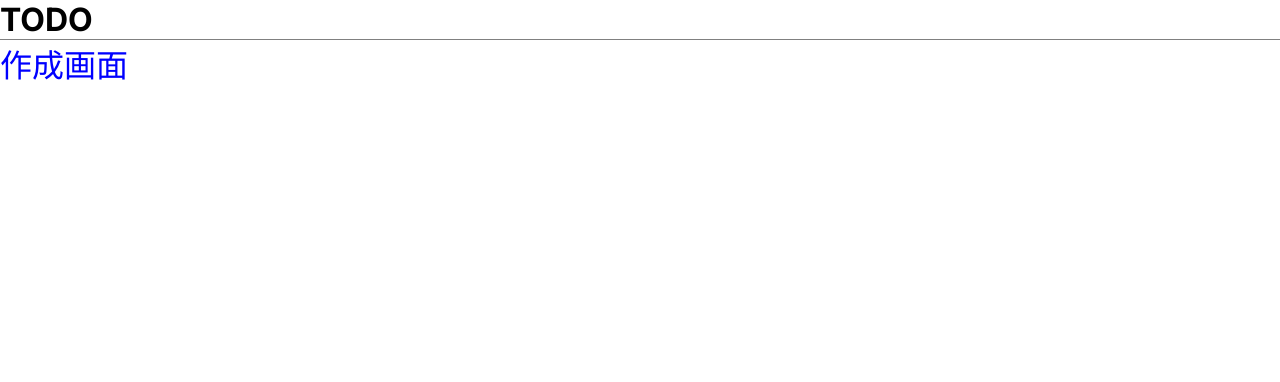
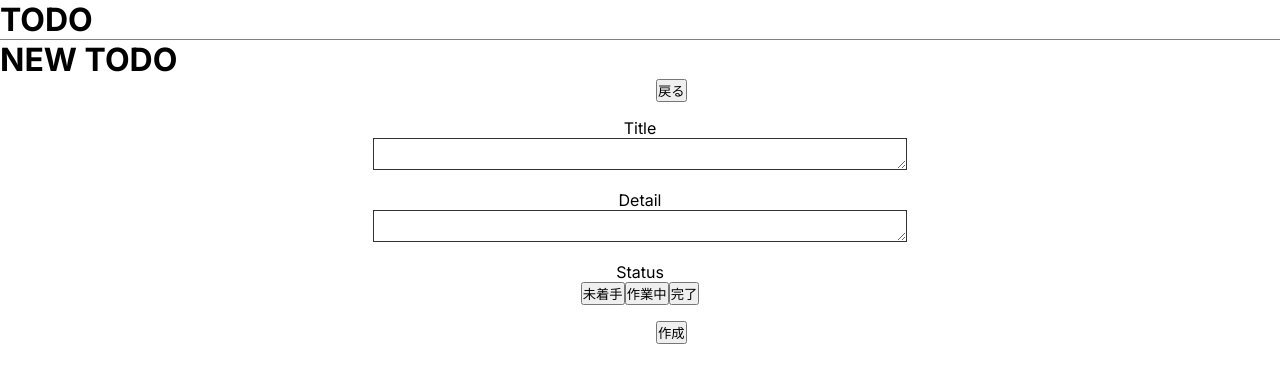
Before and after one commit to NTD1995/todo-app-next-js-api-2, a Next.js app: page /todos/create in a window 1280 px wide. Shown: the top 382 px of the page. Built offline with nearby package versions, Linux system fonts and the light colour scheme.

Commit message:
todo-app修正

```diff
--- a/src/app/todos/create/page.tsx
+++ b/src/app/todos/create/page.tsx
@@ -1,9 +1,47 @@
-import styles from './page.module.css';
+// todoの作成画面
 
-export default function Home() {
+
+export default function Create() {
+
   return (
-    <main className={styles.main}>
-      <div className={styles.description}>作成画面</div>
-    </main>
+    <>
+      <h1>NEW TODO</h1>
+      <li style={{ listStyle: 'none' }}>
+            <div style={{ display: 'flex', alignItems: 'center', gap: '16px' }}>
+              <p style={{ width: '50%', textAlign: 'start' }}></p>
+              <div style={{ width: '25%'}}>
+                <button>戻る</button>
+              </div>
+            </div>
+        </li>
+      <div style={{ padding: '16px', textAlign: 'center' }}>
+        <div style={{ display: 'flex', flexDirection: 'column',alignItems: 'center', gap: '16px' }}>
+          <div style={{ width: '100%',  }}>
+            <p>Title</p>
+             <textarea
+          style={{ width: '40em', border: '1px solid #333' }}
+        />
+          </div>
+         <div style={{ width: '100%' }}>
+            <p>Detail</p>
+            <textarea
+          style={{ width: '40em', border: '1px solid #333' }}
+        />
+          </div>
+          <div style={{ width: '100%' }}>
+            <p>Status</p>
+              <button>未着手</button>
+               <button>作業中</button>
+                <button>完了</button>
+          </div>
+        </div>
+      </div>
+      <div style={{ display: 'flex', alignItems: 'center', gap: '16px' }}>
+              <p style={{ width: '50%', textAlign: 'start' }}></p>
+              <div style={{ width: '25%'}}>
+                <button>作成</button>
+              </div>
+            </div>
+    </>
   );
 }
```
